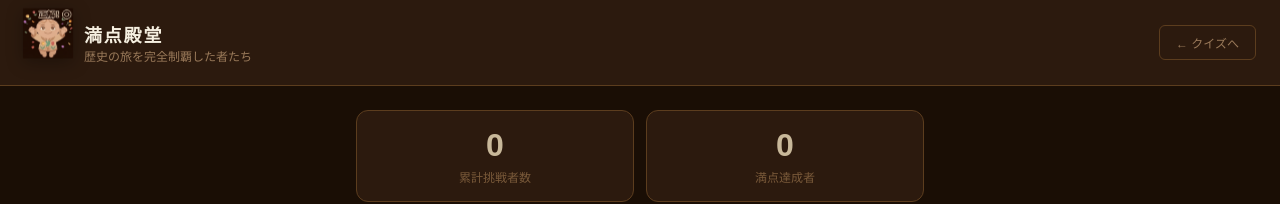
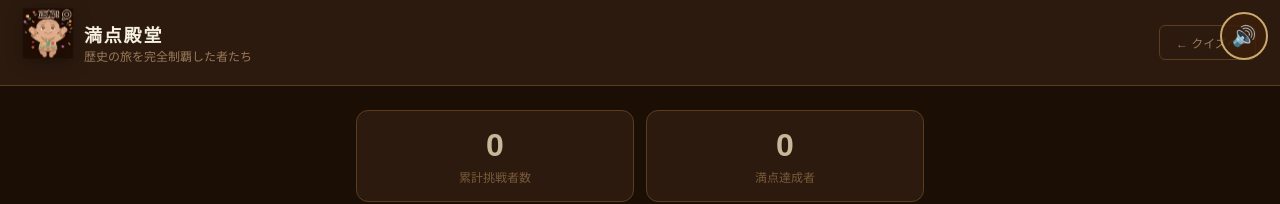
Before and after one commit to kazuyayoshida-clnr/tonami-quiz, a Next.js app: page /hall-of-fame in a window 1280 px wide. Shown: the top 204 px of the page. Built offline with nearby package versions, Linux system fonts and the light colour scheme; a web font is replaced by a local one.

Commit message:
feat: BGM across all pages via layout

```diff
--- a/src/app/layout.tsx
+++ b/src/app/layout.tsx
@@ -1,21 +1,24 @@
 import type { Metadata } from "next";
 import "./globals.css";
+import BgmProvider from "@/components/BgmProvider";
 
 export const metadata: Metadata = {
-  title: "砺波の土偶 謎解きクイズ",
-  description: "砺波正倉の古文書から出題される謎解きクイズ",
+  title: "となみれきし なぞとき クイズ",
+  description: "砺波市埋蔵文化財センター",
 };
 
-export default function RootLayout({ children }: { children: React.ReactNode }) {
+export default function RootLayout({
+  children,
+}: {
+  children: React.ReactNode;
+}) {
   return (
     <html lang="ja">
-      <head>
-        <link
-          href="https://fonts.googleapis.com/css2?family=Noto+Serif+JP:wght@400;600&family=Noto+Sans+JP:wght@400;500&display=swap"
-          rel="stylesheet"
-        />
-      </head>
-      <body style={{ margin: 0, padding: 0, background: "#1A0E05" }}>{children}</body>
+      <body>
+        <BgmProvider>
+          {children}
+        </BgmProvider>
+      </body>
     </html>
   );
 }
--- /dev/null
+++ b/src/components/BgmProvider.tsx
@@ -0,0 +1,64 @@
+"use client";
+import { useEffect, useRef, useState } from "react";
+
+export default function BgmProvider({ children }: { children: React.ReactNode }) {
+  const [bgmOn, setBgmOn] = useState(true);
+  const bgmRef = useRef<HTMLAudioElement | null>(null);
+
+  useEffect(() => {
+    const audio = new Audio("/bgm.mp3");
+    audio.loop = true;
+    audio.volume = 0.3;
+    bgmRef.current = audio;
+
+    // 自動再生を試みる
+    audio.play().catch(() => {
+      // ブロックされた場合：初回タッチで開始
+      const startOnInteract = () => {
+        audio.play().catch(() => {});
+        document.removeEventListener("pointerdown", startOnInteract);
+        document.removeEventListener("keydown", startOnInteract);
+        document.removeEventListener("touchstart", startOnInteract);
+      };
+      document.addEventListener("pointerdown", startOnInteract);
+      document.addEventListener("keydown", startOnInteract);
+      document.addEventListener("touchstart", startOnInteract);
+    });
+
+    return () => {
+      audio.pause();
+      audio.src = "";
+    };
+  }, []);
+
+  const toggleBgm = () => {
+    setBgmOn(prev => {
+      const next = !prev;
+      if (bgmRef.current) {
+        if (next) bgmRef.current.play().catch(() => {});
+        else bgmRef.current.pause();
+      }
+      return next;
+    });
+  };
+
+  return (
+    <>
+      {children}
+      {/* BGM ON/OFFボタン（全ページ共通・右上固定） */}
+      <button
+        onClick={toggleBgm}
+        style={{
+          position:"fixed", top:12, right:12, zIndex:9999,
+          width:48, height:48, borderRadius:"50%",
+          background:"rgba(59,31,10,0.85)", border:"2px solid #C8A96E",
+          color:"#FFD700", fontSize:20, cursor:"pointer",
+          display:"flex", alignItems:"center", justifyContent:"center",
+        }}
+        aria-label="BGM切り替え"
+      >
+        {bgmOn ? "🔊" : "🔇"}
+      </button>
+    </>
+  );
+}
```
Also changed, not shown: src/components/QuizApp.tsx (+1 -55 lines).
